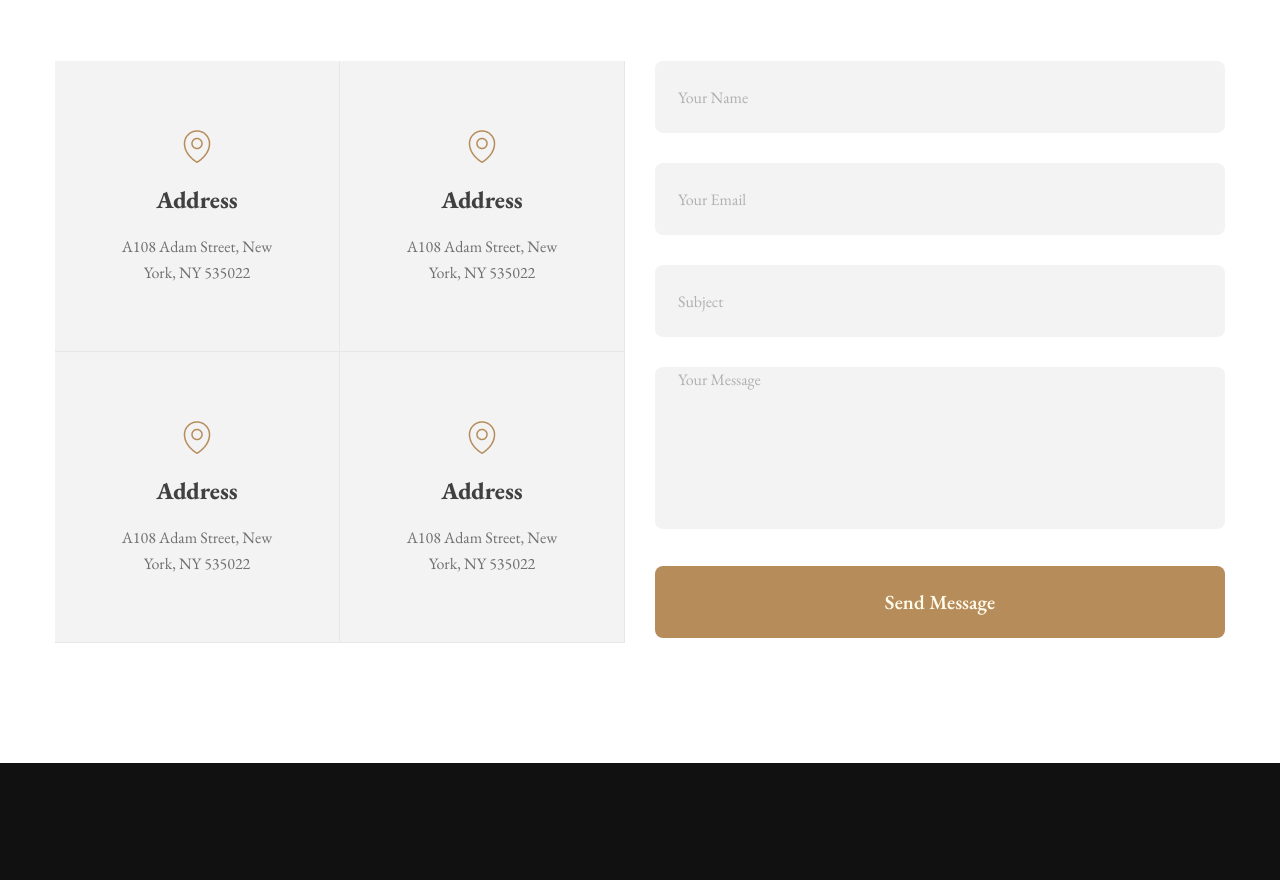
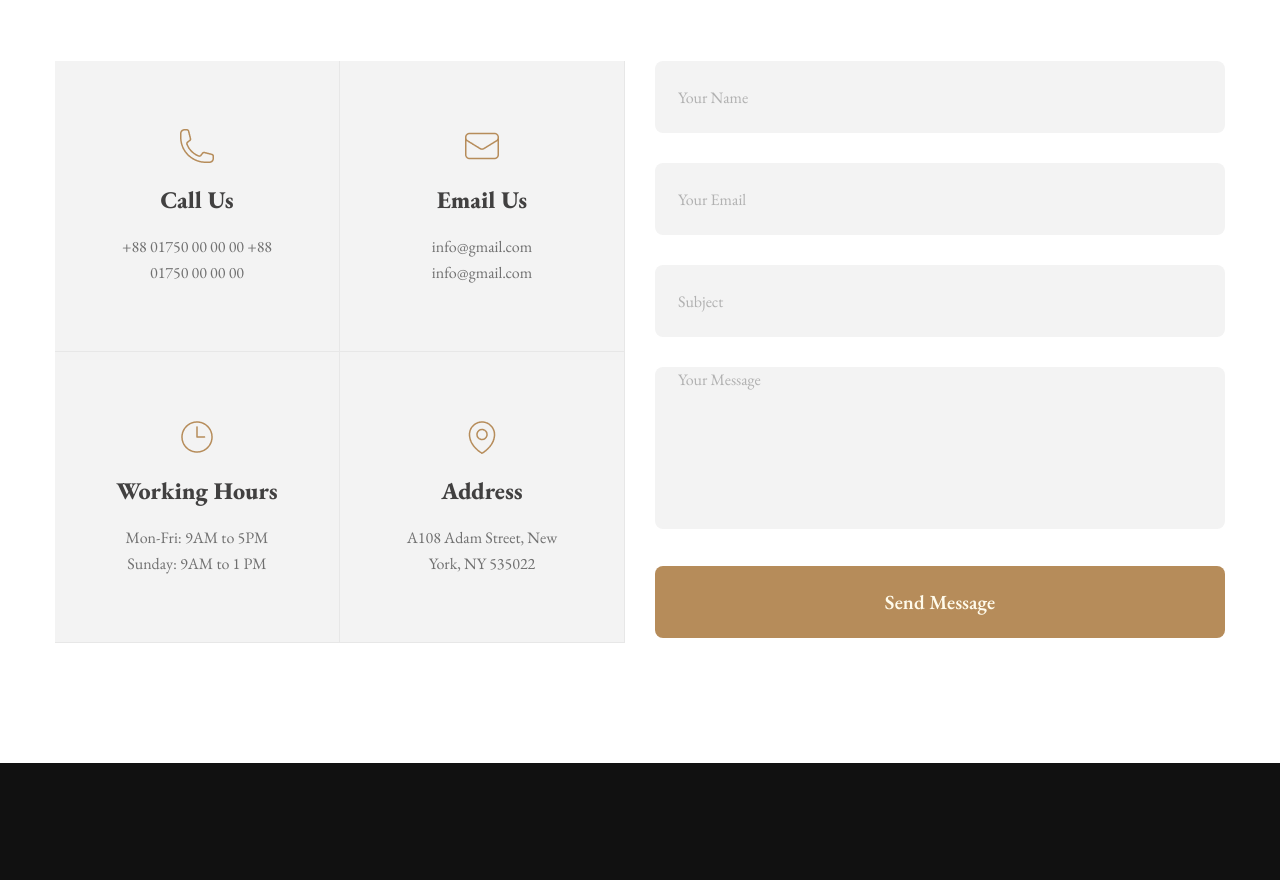
Before and after one commit to Sajibpurno/justice-website-sajib-purno-, a plain HTML site: page index.html in a window 1280 px wide. Shown: the part 4029-4909 px from the top of the page. Drawn offline with nearby package versions, Linux system fonts and the light colour scheme.

Commit message:
another error fixed done

```diff
--- a/index.html
+++ b/index.html
@@ -188,22 +188,22 @@
             <div class="grid md:grid-cols-2 grid-cols-1 justify-items-center">
 
              <div class="border-r border-b border-[#E7E7E7] w-[285px] flex flex-col justify-center items-center text-center px-[61px] py-[65px] bg-[#F3F3F3]">
-                <img class=" mb-4" src="./images/location.png" alt="">
-                <h2 class=" mb-4 text-[24px] text-[#414040] font-extrabold">Address</h2>
-                <p class=" text-[16px] text-[#707070] leading-[26px] ">A108 Adam Street,
-                New York, NY 535022</p>
+                <img class=" mb-4" src="./images/call.png" alt="">
+                <h2 class=" mb-4 text-[24px] text-[#414040] font-extrabold">Call Us</h2>
+                <p class=" text-[16px] text-[#707070] leading-[26px] ">+88 01750 00 00 00
++88 01750 00 00 00</p>
             </div>
              <div class="border-r border-b border-[#E7E7E7] w-[285px] flex flex-col justify-center items-center text-center px-[61px] py-[65px] bg-[#F3F3F3]">
-                <img class=" mb-4" src="./images/location.png" alt="">
-                <h2 class=" mb-4 text-[24px] text-[#414040] font-extrabold">Address</h2>
-                <p class=" text-[16px] text-[#707070] leading-[26px] ">A108 Adam Street,
-                New York, NY 535022</p>
+                <img class=" mb-4" src="./images/email.png" alt="">
+                <h2 class=" mb-4 text-[24px] text-[#414040] font-extrabold">Email Us</h2>
+                <p class=" text-[16px] text-[#707070] leading-[26px] ">info@gmail.com
+info@gmail.com</p>
             </div>
              <div class="border-r border-b border-[#E7E7E7] w-[285px] flex flex-col justify-center items-center text-center px-[61px] py-[65px] bg-[#F3F3F3]">
-                <img class=" mb-4" src="./images/location.png" alt="">
-                <h2 class=" mb-4 text-[24px] text-[#414040] font-extrabold">Address</h2>
-                <p class=" text-[16px] text-[#707070] leading-[26px] ">A108 Adam Street,
-                New York, NY 535022</p>
+                <img class=" mb-4" src="./images/time.png" alt="">
+                <h2 class=" mb-4 text-[24px] text-[#414040] font-extrabold">Working Hours</h2>
+                <p class=" text-[16px] text-[#707070] leading-[26px] ">Mon-Fri: 9AM to 5PM
+Sunday: 9AM to 1 PM</p>
             </div>
              <div class="border-r border-b border-[#E7E7E7] w-[285px] flex flex-col justify-center items-center text-center px-[61px] py-[65px] bg-[#F3F3F3]">
                 <img class=" mb-4" src="./images/location.png" alt="">
```
